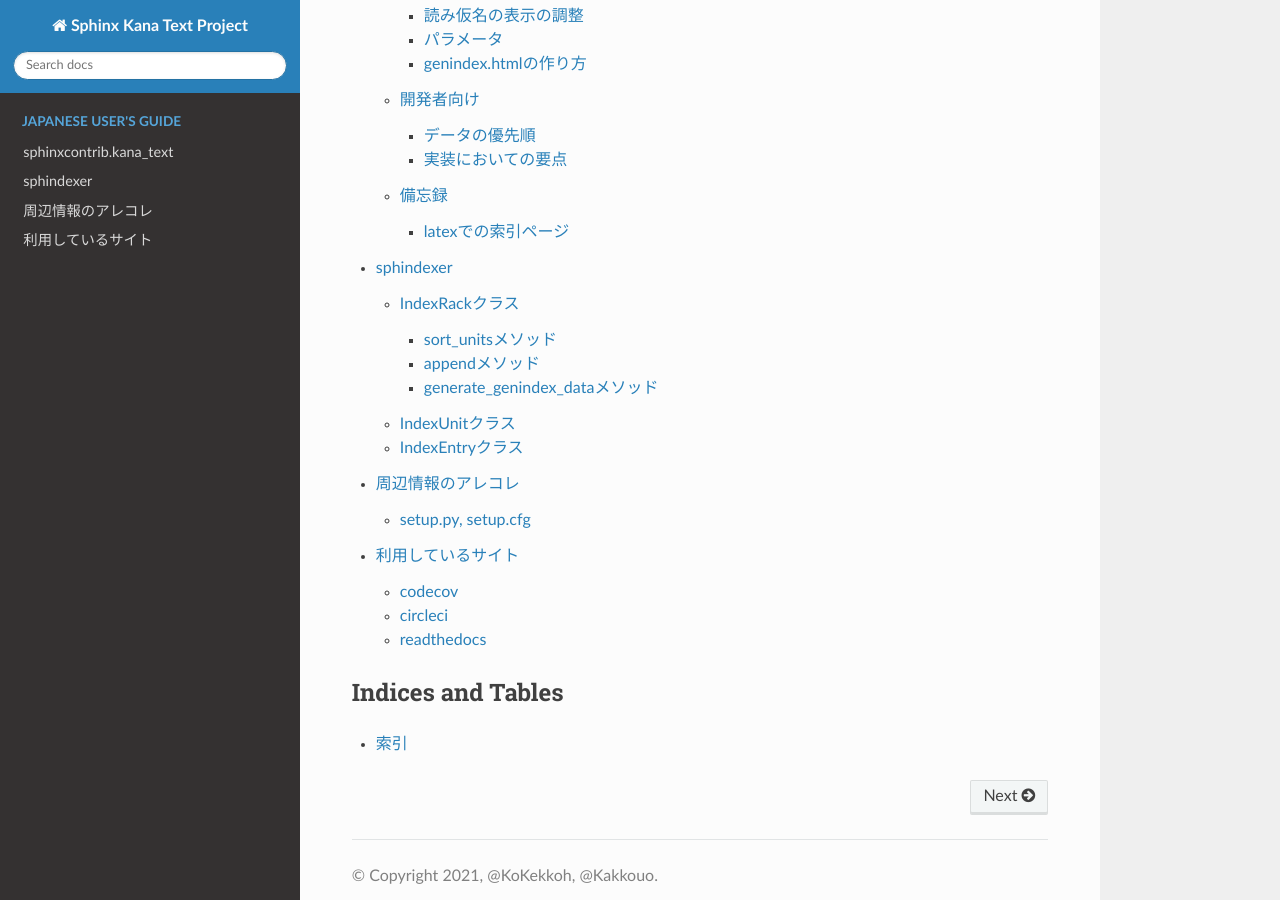
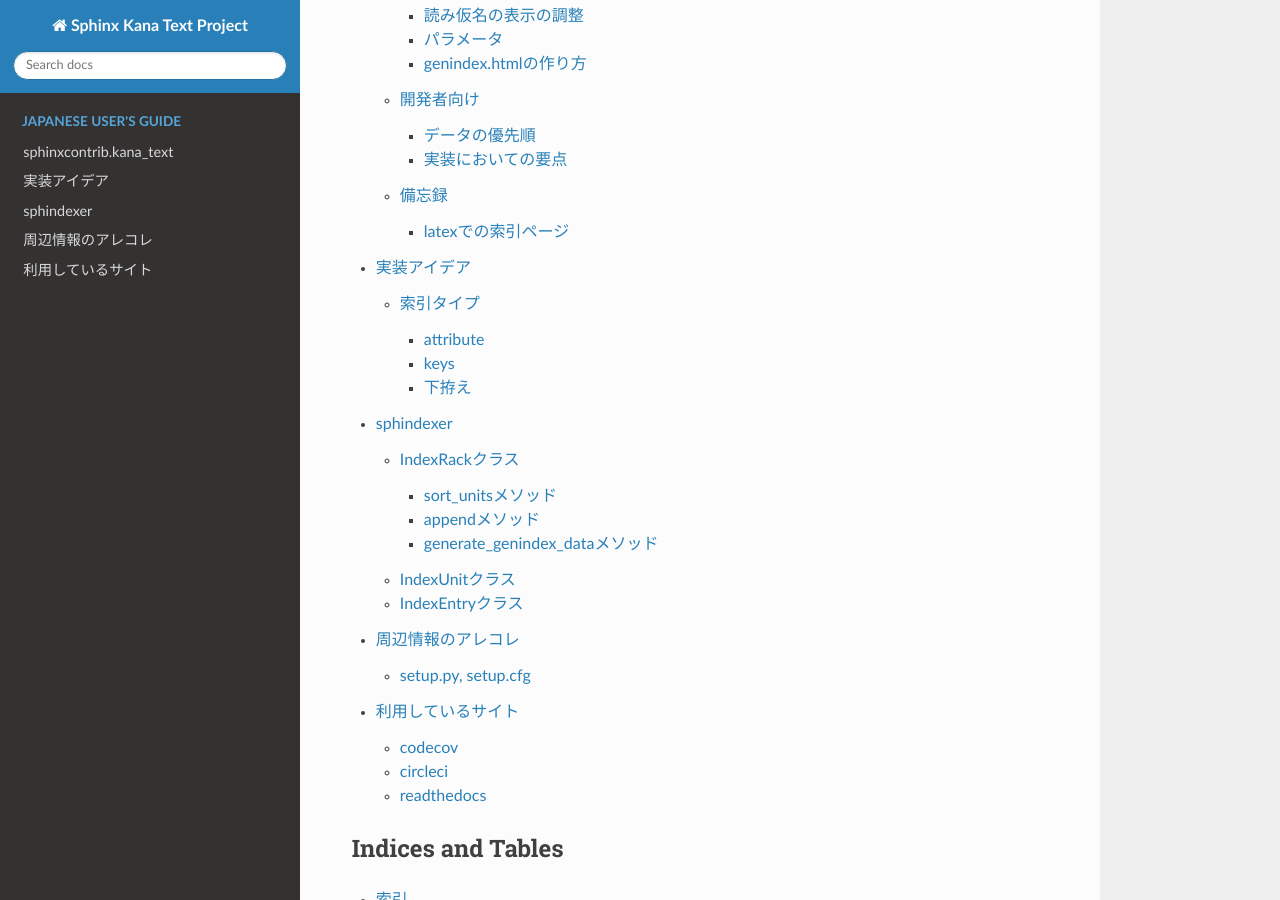
Before and after one commit to KaKkouo/kana_text, a Sphinx documentation site: the page built from docs/index.rst, in a window 1280 px wide and 900 px high, scrolled down 368 px. Built offline with Sphinx 7.4.7 and the Read the Docs theme 2.0.0, drawn with Linux system fonts in a browser that asks for light colours; some of the changed lines change nothing that is shown.

Commit message:
the idea about index types

```diff
--- /dev/null
+++ b/docs/idea.rst
@@ -0,0 +1,50 @@
+実装アイデア
+############
+思いついた機能を書き出しておく.
+
+索引タイプ
+==========
+attribute
+---------
+記載例
+
+.. code-blok:: rst
+
+   .. index::
+      attribute: main; attr1; attr2; attr3; ...; attrN
+
+以下の記述と同値
+
+.. code-block:: rst
+
+   .. index::
+      single: main
+      single: attr1; main
+      single: attr2; main
+      single: attr3; main
+      …
+      single: attrN; main
+
+keys
+----
+記載例
+
+.. code-blok:: rst
+
+   .. index::
+      keys: main; key1; key2; key3; ...; keyN
+
+以下の記述と同値
+
+.. code-block:: rst
+
+   .. index::
+      pair: main; key1
+      pair: main; key2
+      pair: main; key3
+      …
+      pair: main; keyN
+
+下拵え
+------
+process_index_entryに拡張性を持たせて、indextypesのカスタムができるようにする.
--- a/docs/index.rst
+++ b/docs/index.rst
@@ -21,6 +21,7 @@
    :caption: Japanese User's Guide
 
    kana_text
+   idea
    sphindexer
    tips
    others
```
